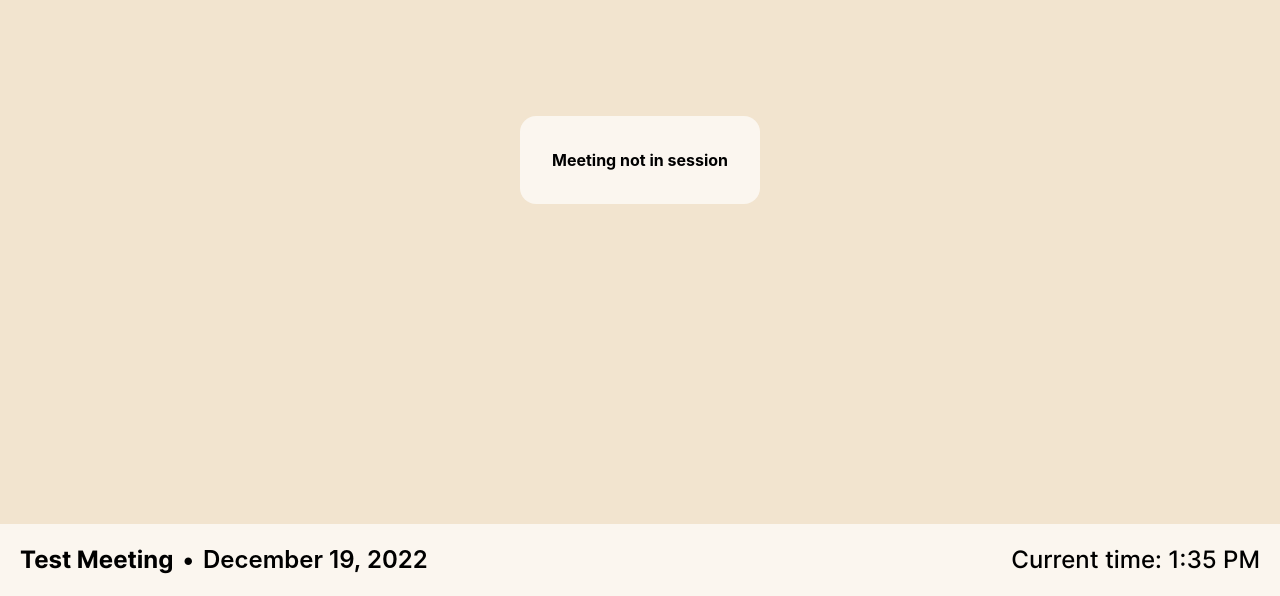
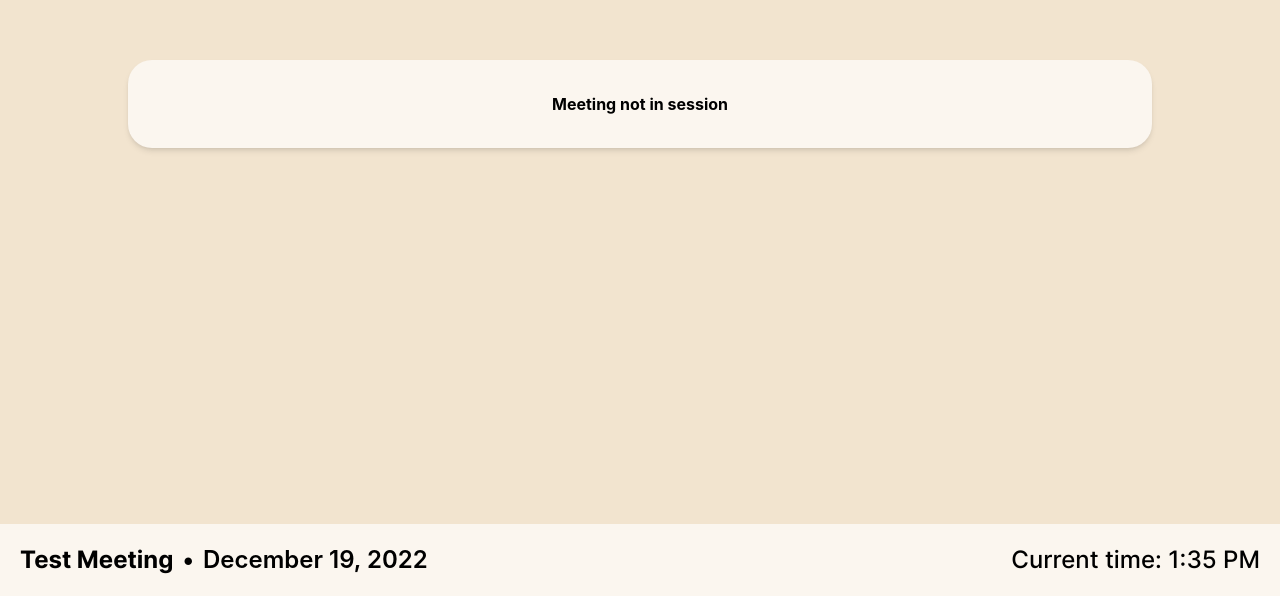
Before and after one commit to WillieCubed/parlipro, a React (Create React App) app: page /m/1/companion in a window 1280 px wide. Shown: the part 204-800 px from the top of the page. Built offline with nearby package versions, Linux system fonts and the light colour scheme; no server answers; the database is empty.

Commit message:
Add timestamp to current motion on companion display
(And fix other style things that I know shouldn't be in a single
commit.)

Closes #7 (for real)

```diff
--- a/src/modules/companion/components/CompanionDisplay.tsx
+++ b/src/modules/companion/components/CompanionDisplay.tsx
@@ -130,15 +130,32 @@ interface CurrentMotionBlockProps {
  * A component that displays information about the current motion in a meeting.
  */
 function CurrentMotionBlock({ inSession, motion }: CurrentMotionBlockProps) {
+  const timestampText = motion
+    ? new Date(motion.timestamp).toLocaleTimeString([], {
+        timeStyle: "short",
+      })
+    : "";
+
   return (
-    <div className="p-8 max-w-5xl mx-auto rounded-2xl bg-primary-1">
+    <div className="p-8 max-w-5xl mx-auto rounded-3xl bg-primary-1 shadow-md">
       {(inSession && (
         <>
           <h1 className="font-display font-bold text-4xl">Current motion</h1>
-          <div className="mt-6">
+          <div className="flex justify-between space-x-4 mt-6">
+            {motion ? (
               <span className="font-display font-medium text-3xl">
-              {motion?.content ?? ""}
+                {motion.content}
               </span>
+            ) : (
+              <span className="font-display font-medium text-3xl italic">
+                No pending motion
+              </span>
+            )}
+            {motion && (
+              <span className="font-display font-medium text-3xl">
+                {timestampText}
+              </span>
+            )}
           </div>
         </>
       )) || <div className="font-bold text-center">Meeting not in session</div>}
@@ -184,11 +201,13 @@ export default function CompanionDisplay() {
 
   return (
     <div className="h-screen w-screen flex flex-col">
-      <main className="flex-1 flex flex-col justify-center">
+      <main className="flex-1">
+        <div className="mt-[33vh]">
           <CurrentMotionBlock
             inSession={isInSession}
             motion={state?.currentMotion ?? null}
           />
+        </div>
       </main>
       <CompanionFooter meetingTitle={"Test Meeting"} startTime={new Date()} />
     </div>
```
Lines whose indentation alone changed are shown as unchanged.
